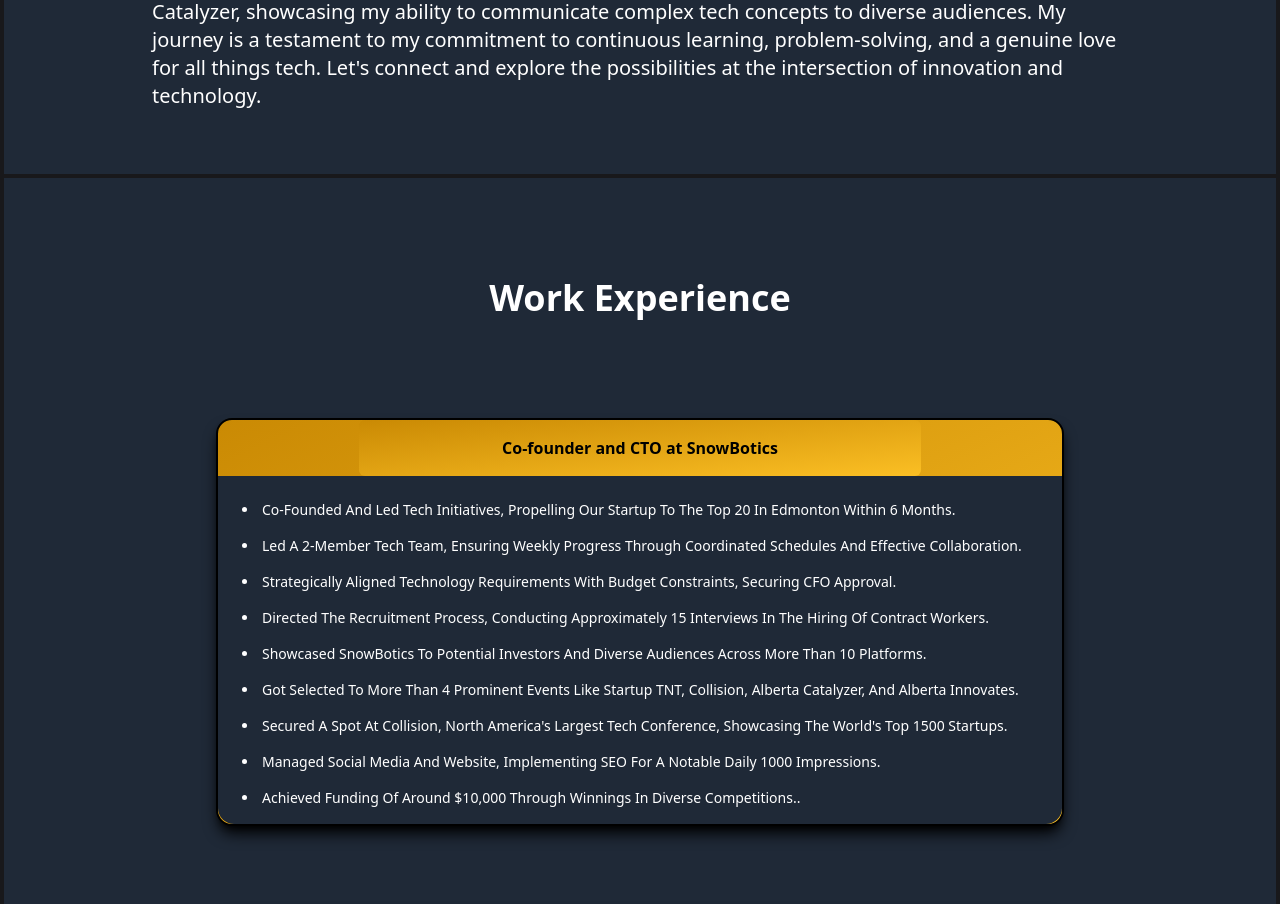
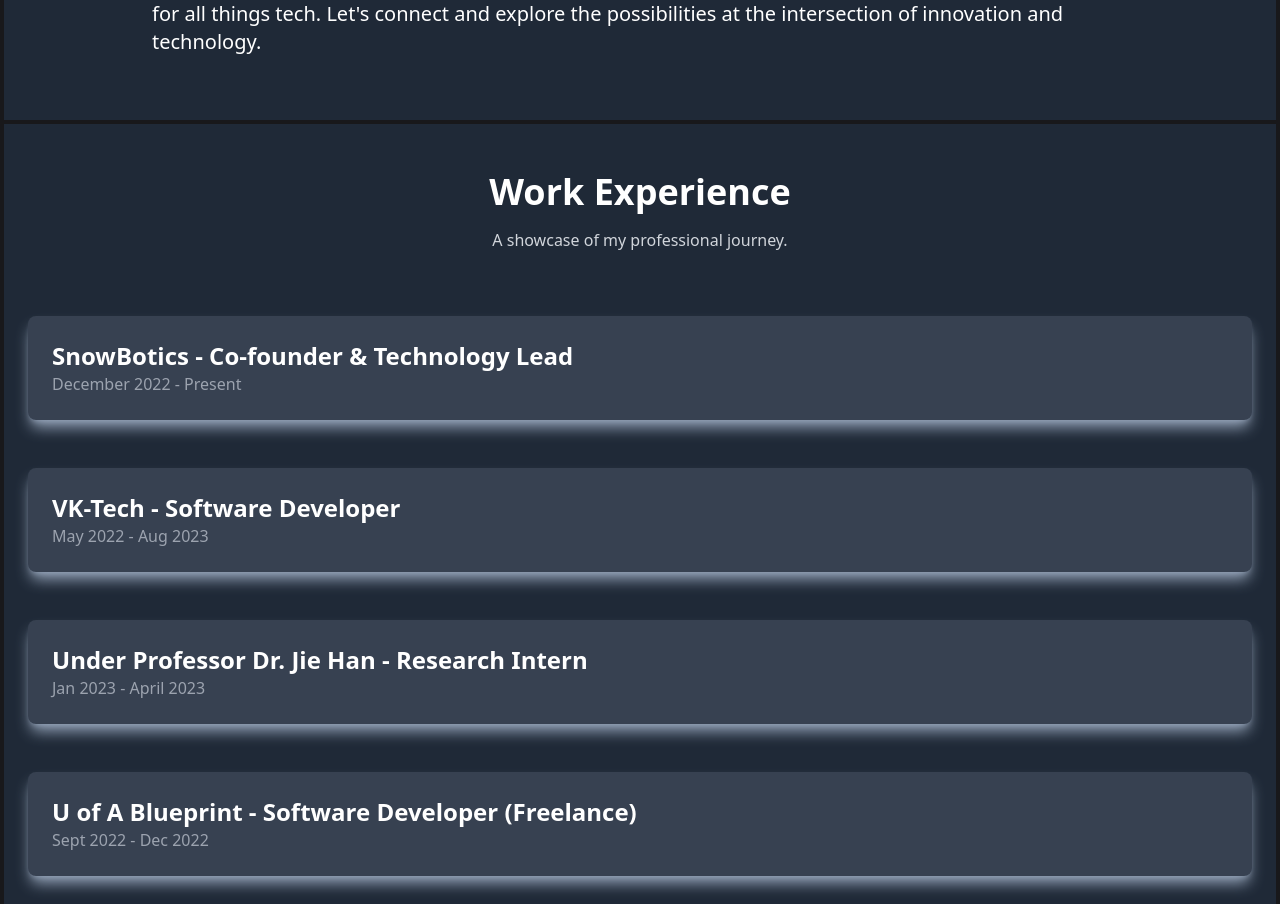
Before and after one commit to Aryan-Rusia-2/Portfolio-Aryan, a React (Create React App) app: page / in a window 1280 px wide. Shown: the part 3220-4124 px from the top of the page. Built offline with nearby package versions, Linux system fonts and the light colour scheme; a web font is replaced by a local one.

Commit message:
Add files via upload

```diff
--- a/src/components/work.jsx
+++ b/src/components/work.jsx
@@ -1,78 +1,164 @@
-import React from 'react'
+// import React from 'react'
+
+// const Work = () => {
+
+//     return (
+
+//         <div name="experience" className='md:min-h-screen bg-white from-cyan-100 via-cyan-50 to-cyan-100 dark:bg-gray-800 dark:text-white'>
+
+//             <div>
+
+//                 <div className='p-5 mt-20 items-center'>
+
+//                     <h2 className='text-4xl font-bold flex hover:scale-105 duration-200 justify-center border-gray-500'>
+//                         Work Experience
+//                     </h2>
+
+//                 </div>
+
+//                 <div className='w-full flex flex-col text-center mt-20 mb-10 px-12 sm:px-0 space-y-20 '>
+
+//                     <details open={true} className='open:rounded-2xl hover:scale-110 rounded-md dark:bg-gradient-to-br dark:from-yellow-600  border-2 bg-blue-300 border-black dark:to-amber-400 w-full sm:w-2/3 sm:justify-center mx-auto open:shadow-lg duration-200 open:shadow-black'>
+
+//                         <summary className='text-black w-full font-semibold py-4 sm:w-2/3 place-content-center px-8 mx-auto flex rounded-md duration-300 dark:bg-gradient-to-br bg-blue-300 dark:from-yellow-600 dark:to-amber-400'>Co-founder and CTO at SnowBotics</summary>
+//                         <div>
+//                             <p className='dark:text-white rounded-b-2xl bg-gray-300 dark:bg-gray-800 text-sm px-6 py-4 list-outside capitalize sm:w-full space-y-4 justify-start pt-6 text-justify'>
+//                                 <li>Co-founded and led tech initiatives, propelling our startup to the Top 20 in Edmonton within 6 months.</li>
+//                                 <li>Led a 2-member tech team, ensuring weekly progress through coordinated schedules and effective collaboration.</li>
+//                                 <li> Strategically aligned technology requirements with budget constraints, securing CFO approval.</li>
+//                                 <li> Directed the recruitment process, conducting approximately 15 interviews in the hiring of contract workers.</li>
+//                                 <li> Showcased SnowBotics to potential investors and diverse audiences across more than 10 platforms.</li>
+//                                 <li> Got selected to more than 4 prominent events like Startup TNT, Collision, Alberta Catalyzer, and Alberta Innovates.</li>
+//                                 <li> Secured a spot at Collision, North America's largest tech conference, showcasing the world's top 1500 startups.</li>
+//                                 <li> Managed social media and website, implementing SEO for a notable daily 1000 impressions.</li>
+//                                 <li> Achieved funding of around $10,000 through winnings in diverse competitions..</li>
+//                             </p>
+//                         </div>
+//                     </details>
+
+//                     <details open={true}  className='open:rounded-2xl  border-2 border-black hover:scale-110 rounded-md dark:bg-gradient-to-b bg-blue-300 dark:from-yellow-600 dark:to-amber-400 w-full sm:w-2/3 sm:justify-center mx-auto open:shadow-lg duration-200 open:shadow-black'>
+
+//                         <summary className='text-black w-full font-semibold py-4 sm:w-2/3 place-content-center px-8 mx-auto flex rounded-md duration-300 dark:bg-gradient-to-b bg-blue-300 dark:from-yellow-600 dark:to-amber-400'>Research Intern</summary>
+//                         <div>
+//                             <p className='dark:text-white rounded-b-2xl bg-gray-300 dark:bg-gray-800 text-sm px-6 py-4 list-outside capitalize sm:w-full space-y-4 justify-start pt-6 text-justify'>
+//                                 <li>Explored the applicability of Ionic Devices in the Ising model.</li>
+//                                 <li>Carried out experiments, examined data, and exhibited findings at an event within university.</li>
+//                                 <li>Nominated as HQP (Highly Qualified Personnel) for NSERC report by the professor for exceptional contributions.</li>
+//                             </p>
+//                         </div>
+//                     </details>
+
+//                     <details className='open:rounded-2xl  border-2 border-black hover:scale-110 rounded-md dark:bg-gradient-to-b bg-blue-300 dark:from-yellow-600 dark:to-amber-400 w-full sm:w-2/3 sm:justify-center mx-auto open:shadow-lg duration-200 open:shadow-black'>
+
+//                         <summary className='text-black w-full font-semibold py-4 sm:w-2/3 place-content-center px-8 mx-auto flex rounded-md duration-300 dark:bg-gradient-to-b bg-blue-300 dark:from-yellow-600 dark:to-amber-400'>Video Making/Editing Intern at BMUCO</summary>
+//                         <div>
+//                             <p className='dark:text-white rounded-b-2xl bg-gray-300 dark:bg-gray-800 text-sm px-6 py-4 list-outside capitalize sm:w-full space-y-4 justify-start pt-6 text-justify'>
+//                                 <li> Edited educational videos using Adobe Premier Pro and Adobe After Effects</li>
+//                                 <li> Managed social media accounts of the organization and made posters for them using Canva.</li>
+//                             </p>
+//                         </div>
+//                     </details>
+
+//                 </div>
+
+//             </div>
+//         </div>
+//     )
+// }
+
+// export default Work
+
+// import React from "react";
+import React, { useState } from 'react';
 
 const Work = () => {
+  const [showDetails, setShowDetails] = useState({});
+
+  const toggleDetails = (id) => {
+    setShowDetails(prevState => ({ ...prevState, [id]: !prevState[id] }));
+  };
+
+  return (
+    <div className="bg-gray-800 text-white">
+      <div className="container mx-auto py-12 px-6">
+        <div className="text-center mb-16">
+          <h1 className="text-4xl font-bold">Work Experience</h1>
+          <p className="text-md mt-4 text-gray-300">A showcase of my professional journey.</p>
+        </div>
+
+        <div className="space-y-12">
+          {/* Work Experience Item 1 */}
+          <div className="bg-gray-700 shadow-lg shadow-slate-400 rounded-lg  p-6 cursor-pointer" onClick={() => toggleDetails('item1')}>
+            <h2 className="text-2xl font-bold">SnowBotics - Co-founder & Technology Lead</h2>
+            <p className="text-md text-gray-400">December 2022 - Present</p>
+            {showDetails['item1'] && (
+              <div className="mt-4 text-gray-300">
+                <li>Guided SnowBotics' technological direction, elevating it to the top 20 startups in Edmonton.</li>
+                <li>Drove revenue to $10,000, affirming market potential and achieving a high customer satisfaction rate.</li>
+                <li>Pitched to over 20,000 people across 20+ events like Startup TNT, Collision, Alberta Catalyzer, and Alberta Innovates.</li>
+                <li>Utilized computer vision and ultrasonic sensors, enriching data accuracy by 35% for environmental analysis.</li>
+                <li>Integrated sensor fusion in robotic navigation, reducing collision incidents by 25% through Python-based algorithms.</li>
+                <li>Engineered a snow robot with Jetson Nano; implemented TensorFlow's CNN, enhancing object detection accuracy by 30%.</li>
+
+              </div>
+            )}
+          </div>
+
+          <div className="bg-gray-700 rounded-lg shadow-lg shadow-slate-400  p-6 cursor-pointer" onClick={() => toggleDetails('item2')}>
+            <h2 className="text-2xl font-bold">VK-Tech - Software Developer</h2>
+            <p className="text-md text-gray-400">May 2022 - Aug 2023</p>
+            {showDetails['item2'] && (
+              <div className="mt-4 text-gray-300">
+
+                    <li>Led Agile-Scrum full-stack projects, achieving a 28% rise in customer satisfaction with tailored solutions.</li>
+                    <li>Enhanced GUIs for control panels using Java/Python, leading to a 15% uptick in system throughput and user interactivity. </li>
+                    <li>Developed Python test scripts for automating regression of electrical systems, cutting down fault isolation time by 20%. </li>
+                    <li>Managed Git version control and JIRA sprint cycles, yielding a 36% boost in deployment efficiency and CI/CD compliance. </li>
+                    <li>Implemented RESTful APIs and microservices architecture, improving system scalability and reducing response time by 24%.</li>
+                    <li>Created a React-based real-time system monitoring dashboards, increasing user engagement and analytics clarity.</li>
+
+              </div>
+            )}
+          </div>
 
 
-    return (
+          <div className="bg-gray-700 rounded-lg shadow-lg shadow-slate-400 p-6 cursor-pointer" onClick={() => toggleDetails('item3')}>
+            <h2 className="text-2xl font-bold">Under Professor Dr. Jie Han - Research Intern</h2>
+            <p className="text-md text-gray-400">Jan 2023 - April 2023</p>
+            {showDetails['item3'] && (
+              <div className="mt-4 text-gray-300">
+                <li>Conducted 20+ experiments applying Monte Carlo simulations to study Ionic Devices in the Ising model. </li>
+                <li>Presented Monte Carlo simulation results at a university event, receiving 90% positive feedback. </li>
+                <li>Explored electron tunneling and investigated migration probability, revealing crucial insights into Ionic Devices. </li>
+                <li>Nominated as HQP (Highly Qualified Personnel) for NSERC report by the professor for exceptional contributions. </li>
+                <li>Explored nanostructure factor's impact, demonstrating Metropolis algorithm proficiency in Ionic Devices' complex studies. </li>
+
+              </div>
+            )}
+          </div>
 
 
-        <div name="experience" className='md:min-h-screen bg-white from-cyan-100 via-cyan-50 to-cyan-100 dark:bg-gray-800 dark:text-white'>
+          <div className="bg-gray-700 rounded-lg shadow-lg shadow-slate-400  p-6 cursor-pointer" onClick={() => toggleDetails('item4')}>
+            <h2 className="text-2xl font-bold">U of A Blueprint - Software Developer (Freelance)</h2>
+            <p className="text-md text-gray-400">Sept 2022 - Dec 2022</p>
+            {showDetails['item4'] && (
+              <div className="mt-4 text-gray-300">
+                <li>Led initiatives to optimize performance and responsiveness for a student application platform at U of A Blueprint. </li>
+                <li>Developed REST API using JavaScript for a student application platform, reduced response times by 40%. </li>
+                <li>Emphasized rigorous testing using React Testing Library to guarantee the reliability and performance of the React application.</li>
+                <li>Implemented Redux for efficient state management, ensuring organized handling of application data.</li>
+                <li>Streamlined communication between student application FAQ and MongoDB, resulting in a 50% reduction in query processing time.</li>
 
-            <div>
-
-                <div className='p-5 mt-20 items-center'>
-
-                    <h2 className='text-4xl font-bold flex hover:scale-105 duration-200 justify-center border-gray-500'>
-                        Work Experience
-                    </h2>
-
-                </div>
-
-                <div className='w-full flex flex-col text-center mt-20 mb-10 px-12 sm:px-0 space-y-20 '>
-
-                    <details open={true} className='open:rounded-2xl hover:scale-110 rounded-md dark:bg-gradient-to-br dark:from-yellow-600  border-2 bg-blue-300 border-black dark:to-amber-400 w-full sm:w-2/3 sm:justify-center mx-auto open:shadow-lg duration-200 open:shadow-black'>
-
-                        <summary className='text-black w-full font-semibold py-4 sm:w-2/3 place-content-center px-8 mx-auto flex rounded-md duration-300 dark:bg-gradient-to-br bg-blue-300 dark:from-yellow-600 dark:to-amber-400'>Co-founder and CTO at SnowBotics</summary>
-                        <div>
-                            <p className='dark:text-white rounded-b-2xl bg-gray-300 dark:bg-gray-800 text-sm px-6 py-4 list-outside capitalize sm:w-full space-y-4 justify-start pt-6 text-justify'>
-                                <li>Co-founded and led tech initiatives, propelling our startup to the Top 20 in Edmonton within 6 months.</li>
-                                <li>Led a 2-member tech team, ensuring weekly progress through coordinated schedules and effective collaboration.</li>
-                                <li> Strategically aligned technology requirements with budget constraints, securing CFO approval.</li>
-                                <li> Directed the recruitment process, conducting approximately 15 interviews in the hiring of contract workers.</li>
-                                <li> Showcased SnowBotics to potential investors and diverse audiences across more than 10 platforms.</li>
-                                <li> Got selected to more than 4 prominent events like Startup TNT, Collision, Alberta Catalyzer, and Alberta Innovates.</li>
-                                <li> Secured a spot at Collision, North America's largest tech conference, showcasing the world's top 1500 startups.</li>
-                                <li> Managed social media and website, implementing SEO for a notable daily 1000 impressions.</li>
-                                <li> Achieved funding of around $10,000 through winnings in diverse competitions..</li>
-                            </p>
-                        </div>
-                    </details>
+              </div>
+            )}
+          </div>
 
 
+          {/* Repeat for other items */}
+        </div>
+      </div>
+    </div>
+  );
+};
 
-
-                    <details open={true}  className='open:rounded-2xl  border-2 border-black hover:scale-110 rounded-md dark:bg-gradient-to-b bg-blue-300 dark:from-yellow-600 dark:to-amber-400 w-full sm:w-2/3 sm:justify-center mx-auto open:shadow-lg duration-200 open:shadow-black'>
-
-                        <summary className='text-black w-full font-semibold py-4 sm:w-2/3 place-content-center px-8 mx-auto flex rounded-md duration-300 dark:bg-gradient-to-b bg-blue-300 dark:from-yellow-600 dark:to-amber-400'>Research Intern</summary>
-                        <div>
-                            <p className='dark:text-white rounded-b-2xl bg-gray-300 dark:bg-gray-800 text-sm px-6 py-4 list-outside capitalize sm:w-full space-y-4 justify-start pt-6 text-justify'>
-                                <li>Explored the applicability of Ionic Devices in the Ising model.</li>
-                                <li>Carried out experiments, examined data, and exhibited findings at an event within university.</li>
-                                <li>Nominated as HQP (Highly Qualified Personnel) for NSERC report by the professor for exceptional contributions.</li>
-                            </p>
-                        </div>
-                    </details>
-
-
-
-
-                    <details className='open:rounded-2xl  border-2 border-black hover:scale-110 rounded-md dark:bg-gradient-to-b bg-blue-300 dark:from-yellow-600 dark:to-amber-400 w-full sm:w-2/3 sm:justify-center mx-auto open:shadow-lg duration-200 open:shadow-black'>
-
-                        <summary className='text-black w-full font-semibold py-4 sm:w-2/3 place-content-center px-8 mx-auto flex rounded-md duration-300 dark:bg-gradient-to-b bg-blue-300 dark:from-yellow-600 dark:to-amber-400'>Video Making/Editing Intern at BMUCO</summary>
-                        <div>
-                            <p className='dark:text-white rounded-b-2xl bg-gray-300 dark:bg-gray-800 text-sm px-6 py-4 list-outside capitalize sm:w-full space-y-4 justify-start pt-6 text-justify'>
-                                <li> Edited educational videos using Adobe Premier Pro and Adobe After Effects</li>
-                                <li> Managed social media accounts of the organization and made posters for them using Canva.</li>
-                            </p>
-                        </div>
-                    </details>
-
-
-                </div>
-
-            </div>
-        </div>
-    )
-}
-
-export default Work
+export default Work;
```
Also changed, not shown: src/components/project.jsx (+7 -7 lines).
